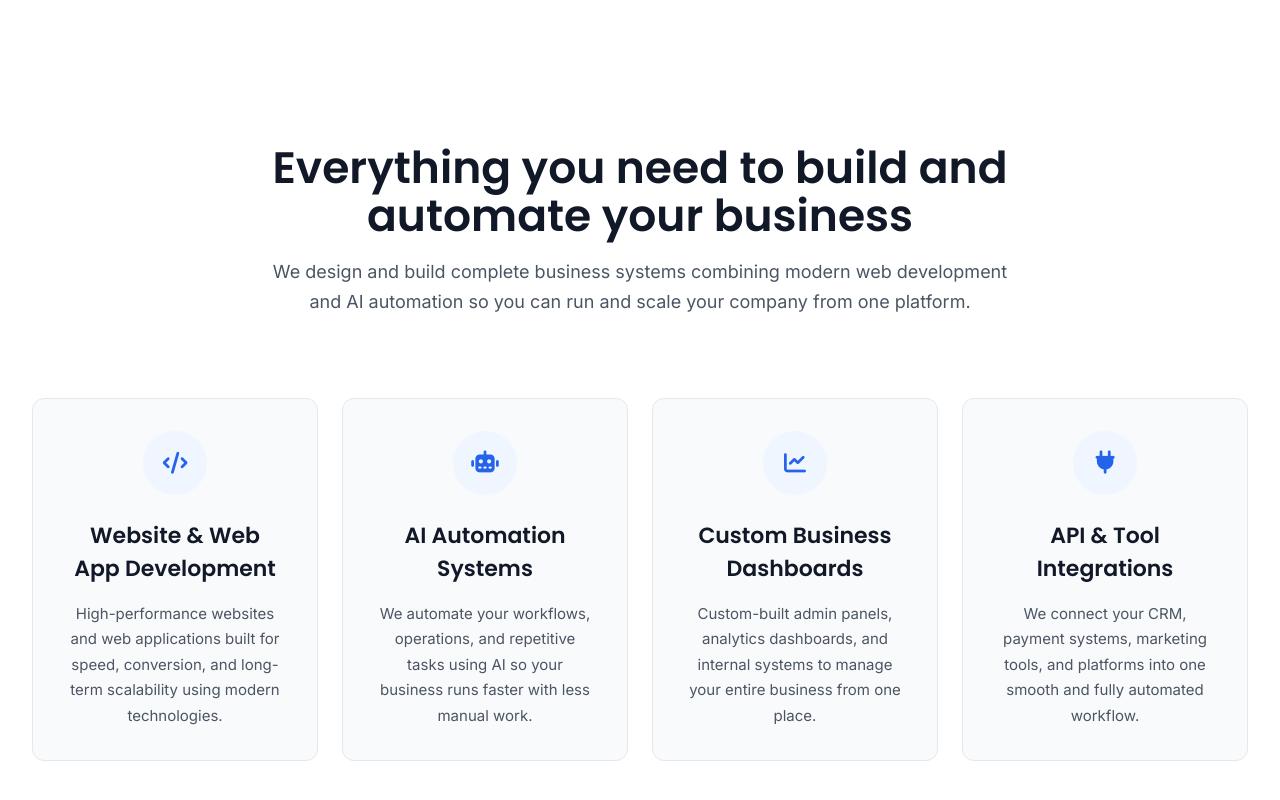
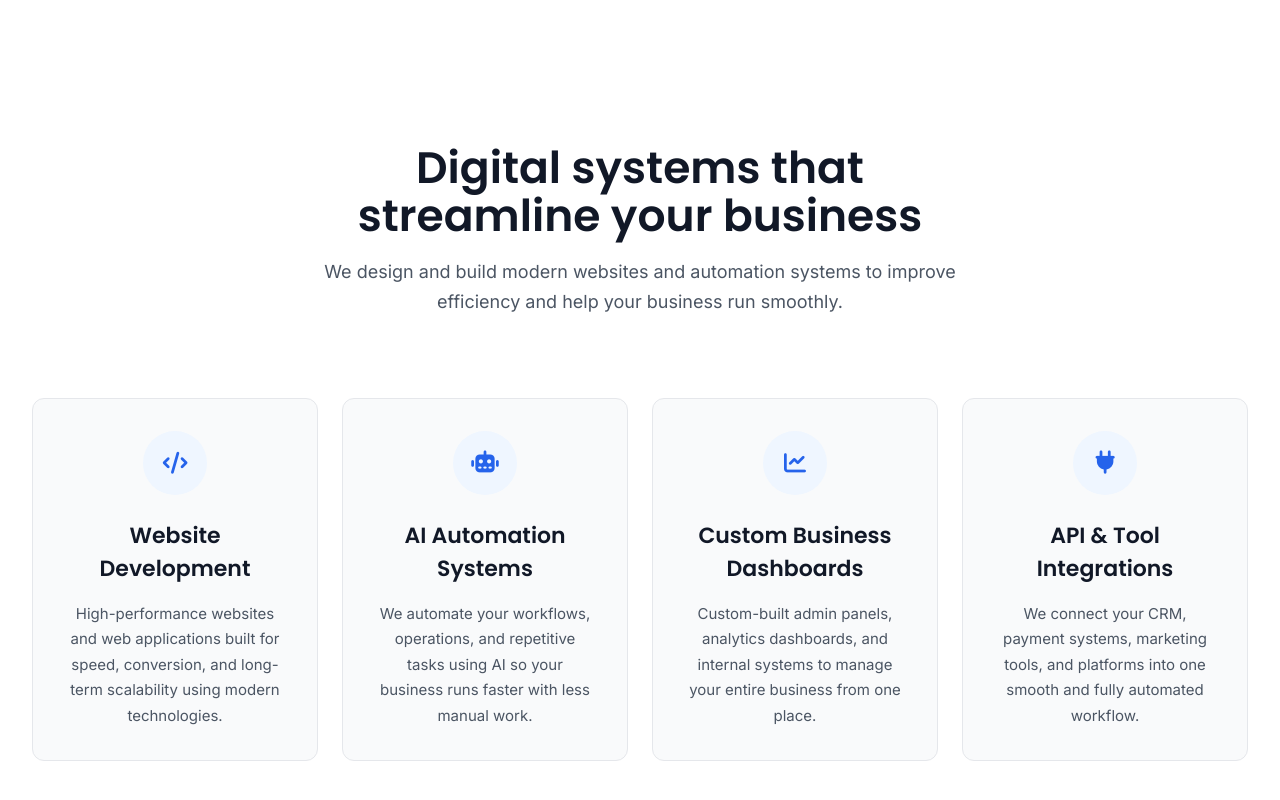
Before and after one commit to samrrahmn/saclen, a Next.js app: page / in a window 1280 px wide. Shown: the part 801-1601 px from the top of the page. Built offline with nearby package versions, Linux system fonts and the light colour scheme.

Commit message:
feat: update service section content

```diff
--- a/app/(site)/blog/[slug]/page.tsx
+++ b/app/(site)/blog/[slug]/page.tsx
@@ -386,7 +386,7 @@ export default async function SingleBlogPage({
         {/* ===== RELATED POSTS ===== */}
         {relatedPosts.length > 0 && (
           <div className="mt-40">
-            <h2 className="text-[34px] font-semibold text-gray-900 mb-12">
+            <h2 className="text-[27px] font-semibold text-gray-900 mb-12">
               Related Articles
             </h2>
 
--- a/app/(site)/contact/page.tsx
+++ b/app/(site)/contact/page.tsx
@@ -52,9 +52,9 @@ export default function ContactPage() {
     <main className="py-32 bg-gradient-to-b from-slate-50 via-blue-50/40 to-transparent">
       <Container>
         {/* Heading */}
-        <div className="max-w-3xl mx-auto text-center mb-12">
+        <div className="max-w-xl mx-auto text-center mb-12">
           <h1 className="text-[28px] sm:text-[36px] md:text-[44px] font-semibold leading-[1.1] text-gray-900">
-            Send Us Your Project Details
+            Start Your Project
           </h1>
           <p className="mt-4 text-[16px] sm:text-[18px] text-gray-600 leading-[1.7]">
             Fill out the form and tell us about your project. We’ll review it
--- a/app/components/sections/home/ServiceSection.tsx
+++ b/app/components/sections/home/ServiceSection.tsx
@@ -2,7 +2,7 @@ import Container from "../../ui/Container";
 
 const services = [
   {
-    title: "Website & Web App Development",
+    title: "Website Development",
     desc: "High-performance websites and web applications built for speed, conversion, and long-term scalability using modern technologies.",
     icon: <i className="fa-solid fa-code text-blue-600 text-[22px]"></i>,
   },
@@ -28,14 +28,13 @@ export default function ServicesSection() {
     <section id="services" className="py-28 bg-white scroll-mt-24">
       <Container>
         {/* Header */}
-        <div className="text-center max-w-3xl mx-auto mb-20">
+        <div className="text-center max-w-2xl mx-auto mb-20">
           <h2 className="text-[28px] sm:text-[36px] md:text-[44px] font-semibold leading-[1.1] text-gray-900">
-            Everything you need to build and automate your business
+            Digital systems that streamline your business
           </h2>
           <p className="mt-4 text-[16px] sm:text-[18px] text-gray-600 leading-[1.7]">
-            We design and build complete business systems combining modern web
-            development and AI automation so you can run and scale your company
-            from one platform.
+            We design and build modern websites and automation systems to
+            improve efficiency and help your business run smoothly.
           </p>
         </div>
 
```
